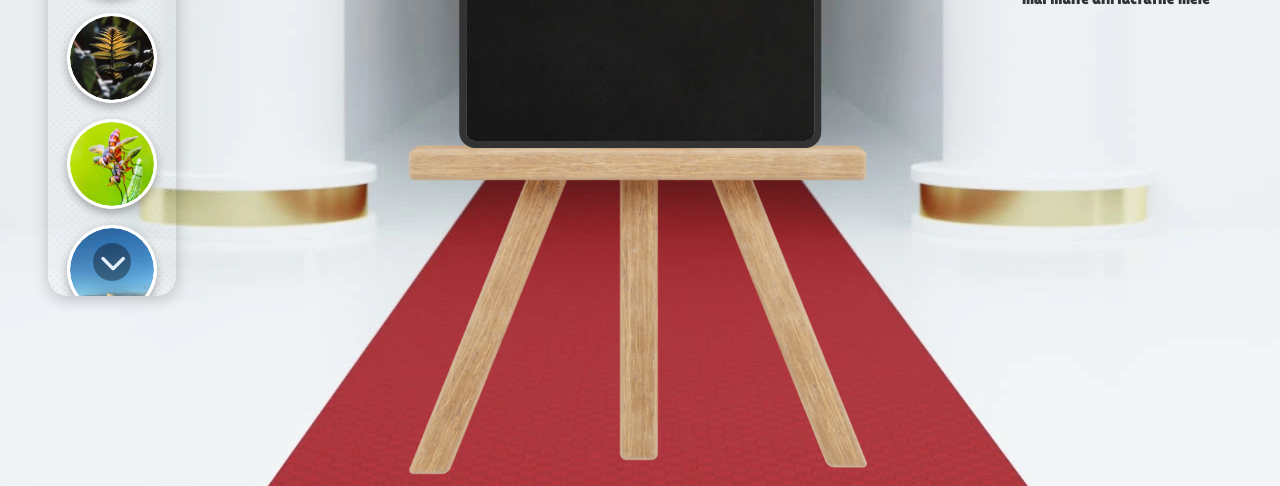
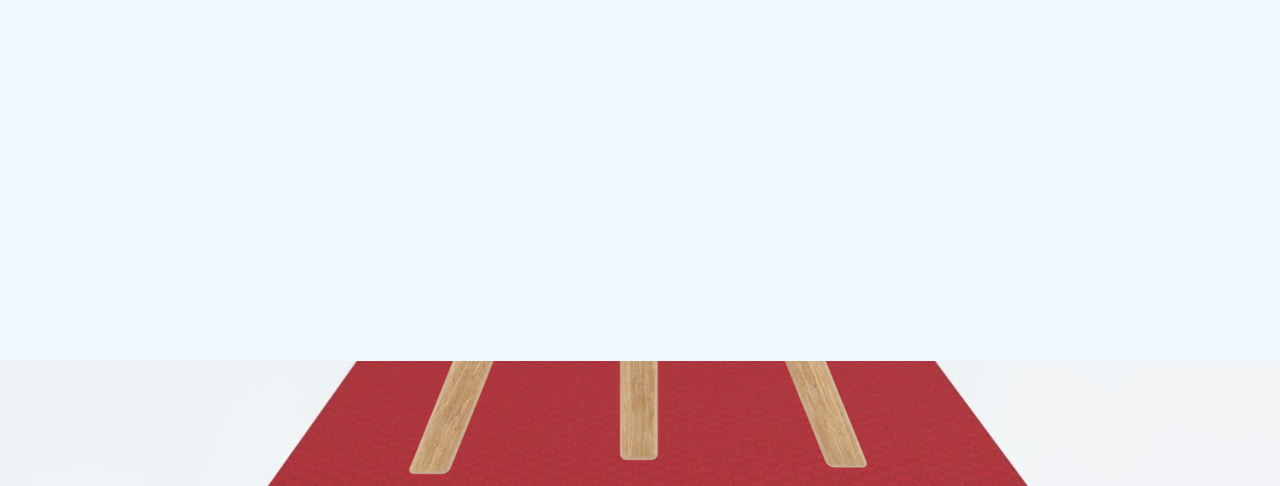
Before and after one commit to Gaby177/DisplayPaintings, a plain HTML site: page index.html in a window 1280 px wide. Shown: the part 439-925 px from the top of the page. Drawn offline with Linux system fonts and the light colour scheme; a web font is replaced by a local one.

Commit message:
Add files via upload

```diff
--- a/index.html
+++ b/index.html
@@ -16,6 +16,9 @@
 <body>
   <div id="preloader">
     <img src="img/preloader.gif" alt="Se încarcă..." class="preloader-gif" loading="lazy">
+  </div>
+  <div class="canceled">
+    Din lipsa de folosinta si interes, site-ul a fost inchis.
   </div>
     <nav class="mobile-navbar">
       <a href="./" class="mobile-nav-link" id="nav-home">
--- a/style.css
+++ b/style.css
@@ -1890,3 +1890,13 @@ body.dark-mode .dark-mode-toggle {
     background-color: aliceblue;
   }
 }
+
+
+
+.canceled{
+  width: 100%;
+  height: 100%;
+  background: aliceblue;
+  z-index: 99999;
+  position: absolute;
+}
```
